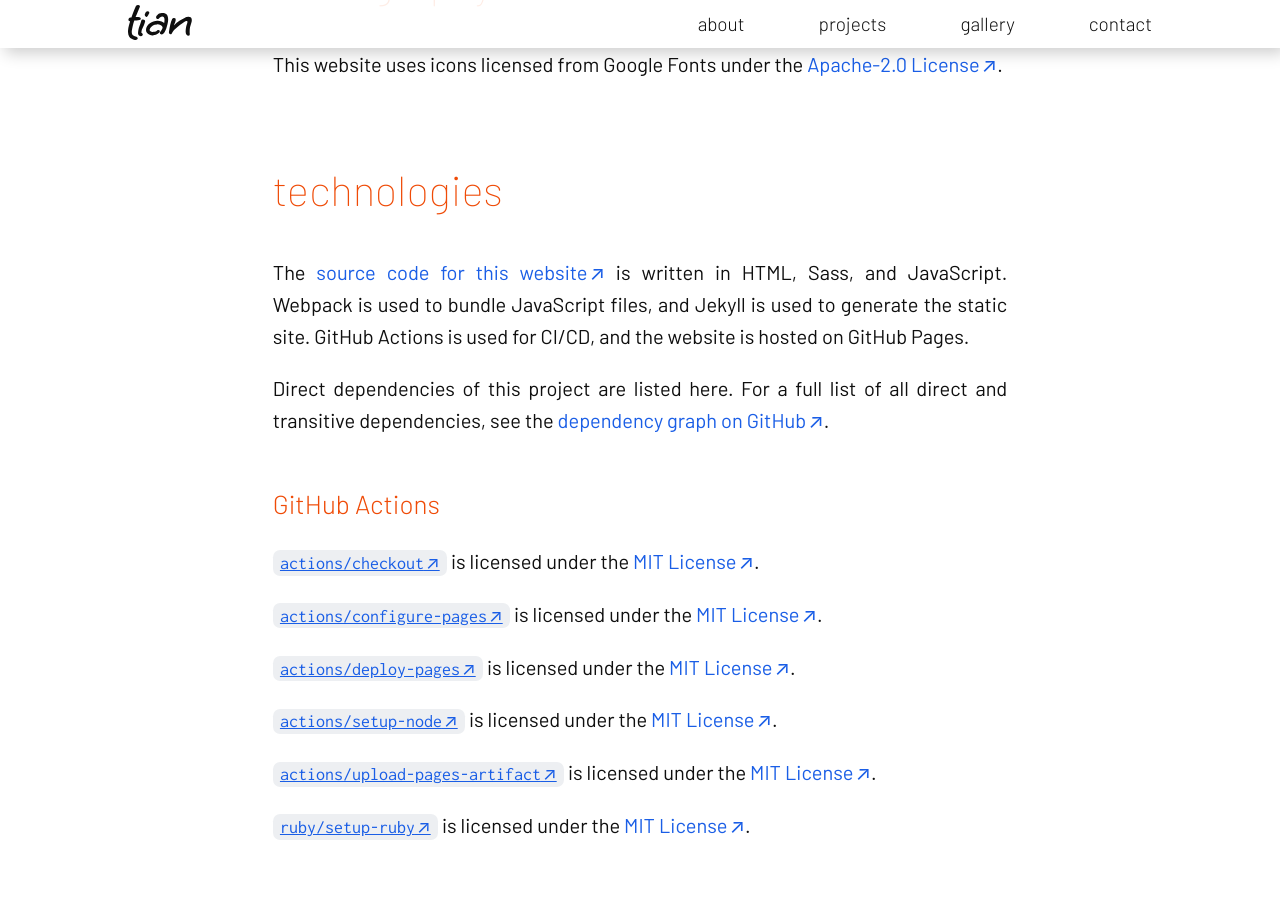
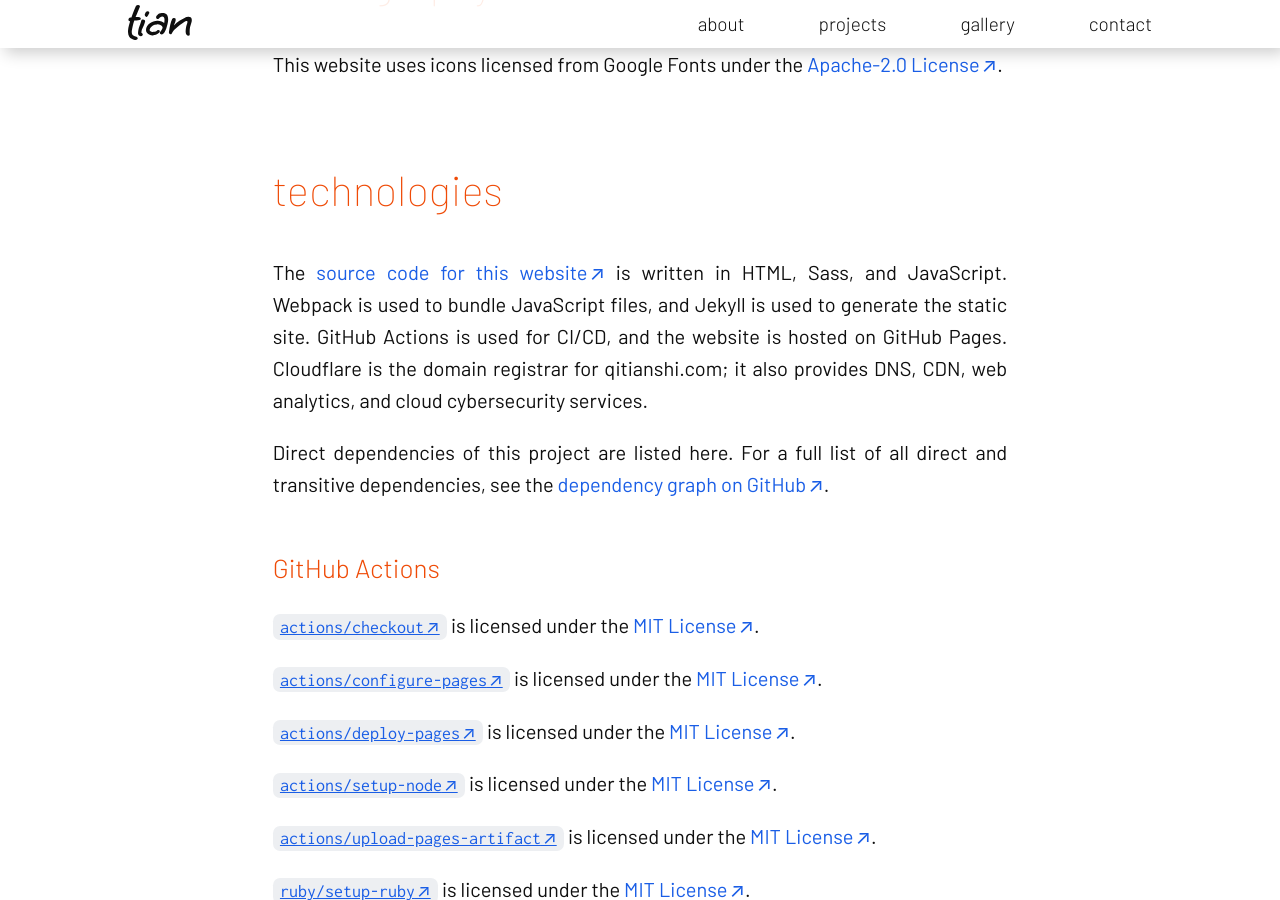
Before and after one commit to qitianshi/qitianshi.com, a Jekyll site: the page built from src/legal/acknowledgments.html, in a window 1280 px wide and 900 px high, scrolled down 994 px. Built offline with Jekyll 4.4.1, drawn with Linux system fonts in a browser that asks for light colours; nearby versions of some CDN libraries; some web fonts are replaced.

Commit message:
Add Cloudflare to Acknowledgments

```diff
--- a/src/legal/acknowledgments.html
+++ b/src/legal/acknowledgments.html
@@ -31,10 +31,10 @@
 
 <h2>technologies</h2>
 <p>
-    The <a href="https://github.com/qitianshi/qitianshi.github.io" target="_blank">source code for this website</a> is written in HTML, Sass, and JavaScript. Webpack is used to bundle JavaScript files, and Jekyll is used to generate the static site. GitHub Actions is used for CI/CD, and the website is hosted on GitHub Pages.
+    The <a href="https://github.com/qitianshi/qitianshi.com" target="_blank">source code for this website</a> is written in HTML, Sass, and JavaScript. Webpack is used to bundle JavaScript files, and Jekyll is used to generate the static site. GitHub Actions is used for CI/CD, and the website is hosted on GitHub Pages. Cloudflare is the domain registrar for qitianshi.com; it also provides DNS, CDN, web analytics, and cloud cybersecurity services.
 </p>
 <p>
-    Direct dependencies of this project are listed here. For a full list of all direct and transitive dependencies, see the <a href="https://github.com/qitianshi/qitianshi.github.io/network/dependencies" target="_blank">dependency graph on GitHub</a>.
+    Direct dependencies of this project are listed here. For a full list of all direct and transitive dependencies, see the <a href="https://github.com/qitianshi/qitianshi.com/network/dependencies" target="_blank">dependency graph on GitHub</a>.
 </p>
 
 {% comment %} Generates dependency list programmatically. {% endcomment %}
```
